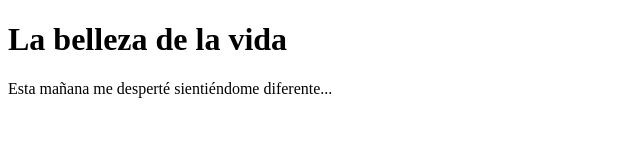
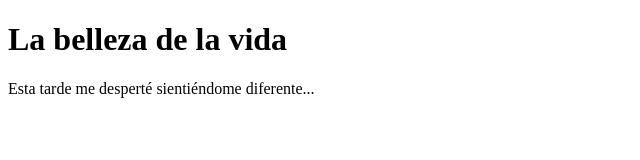
Before and after one commit to jjsilva19/prueba_utl, a plain HTML site: page index.html in a window 1280 px wide. Shown: the full height of the page, 0-640 px from the left. Drawn offline with Linux system fonts and the light colour scheme.

Commit message:
cambio en el body

```diff
--- a/index.html
+++ b/index.html
@@ -7,6 +7,6 @@
 </head>
 <body>
     <h1>La belleza de la vida</h1>
-    <p>Esta mañana me desperté sientiéndome diferente...</p>
+    <p>Esta tarde me desperté sientiéndome diferente...</p>
 </body>
 </html>
```
